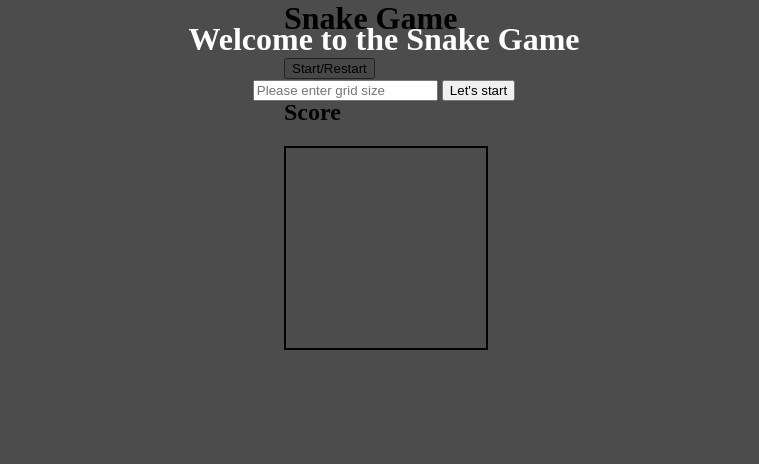
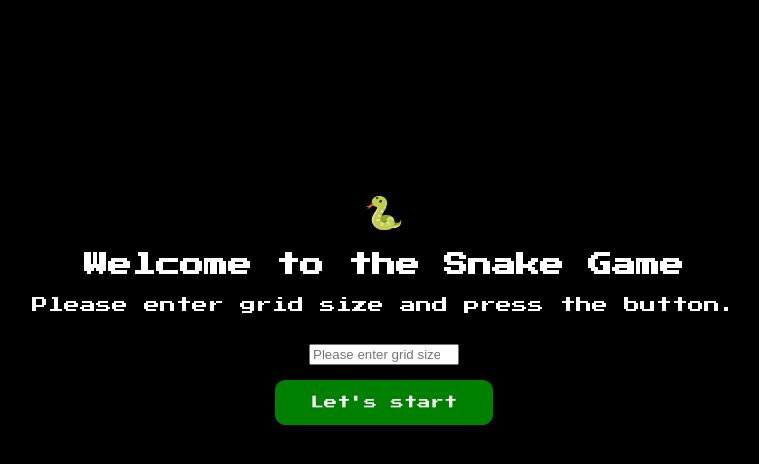
Before and after one commit to kerembyl/Snake-Game-Web, a plain HTML site: page index.html in a window 1280 px wide. Shown: the whole page, without its empty margins (256-1015 px from the left). Drawn offline with Linux system fonts and the light colour scheme.

Commit message:
added some styling

```diff
--- a/index.html
+++ b/index.html
@@ -1,6 +1,8 @@
 <html>
     <head>
         <link rel="stylesheet" href="style/style.css">
+        <link rel="preconnect" href="https://fonts.gstatic.com">
+<link href="https://fonts.googleapis.com/css2?family=Press+Start+2P&display=swap" rel="stylesheet">
     </head>
     <body>
         <div class="main-container">
@@ -13,9 +15,11 @@
 
         <div class="overlay">
             <div class="modal">
-                <h1>Welcome to the Snake Game</h1>
+                <h1>🐍</h1>
+                <h2>Welcome to the Snake Game</h2>
+                <p>Please enter grid size and press the button.</p>
                 <form class="grid-input">
-                    <input id="gridSize" type="number" step="100" min="200" placeholder="Please enter grid size"/>
+                    <input id="gridSize" type="number" step="100" min="200" placeholder="Please enter grid size"/><br>
                     <button type="button" id="gridSizeSubmit">Let's start</button>
                 </form>
             </div>
--- a/js/functions.js
+++ b/js/functions.js
@@ -141,5 +141,5 @@ function control(e) {
 }
 
 
-document.addEventListener('keyup', control)
+document.addEventListener('keydown', control)
 startButton.addEventListener('click', startGame)
--- a/style/style.css
+++ b/style/style.css
@@ -1,6 +1,9 @@
 html, body {
     margin: 0;
     padding: 0;
+    font-family: 'Press Start 2P', cursive;
+    background-color: black;
+    color:tomato;
 }
 
 .grid {
@@ -8,7 +11,7 @@ html, body {
     flex-wrap: wrap;
     width: 200px;
     height: 200px;
-    border: solid 2px black;
+    border: solid 4px yellow;
 }
 
 .square {
@@ -30,7 +33,7 @@ html, body {
 }
 
 .overlay {
-    background-color: rgba(0, 0, 0, 0.7);
+    background-color: rgba(0, 0, 0, 1);
     position: absolute;
     top:0px;
     bottom:0px;
@@ -39,7 +42,47 @@ html, body {
 }
 
 .modal{
+    margin-top:15%;
     color:#fff;
     text-align: center;
 
 }
+
+.main-container h1 {
+    padding-top:15px
+}
+
+#gridSizeSubmit {
+    outline: none;
+    padding:15px 35px;
+    border: 1px solid green;
+    border-radius: 10px;
+    font-family: inherit;
+    color:white;
+    background-color: green;
+}
+
+#gridSize {
+    margin:15px;
+    width:150px;
+}
+
+#gridSizeSubmit:hover{
+    background-color: teal;
+    border: 1px solid teal;
+}
+
+#start{
+    outline: none;
+    padding:15px 35px;
+    border: 1px solid green;
+    border-radius: 10px;
+    font-family: inherit;
+    color:white;
+    background-color: green;
+}
+
+#start:hover{
+    background-color: teal;
+    border: 1px solid teal;
+}
```
